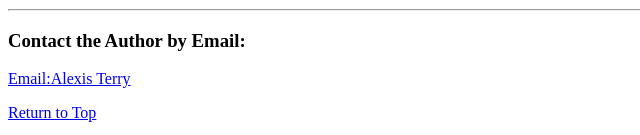
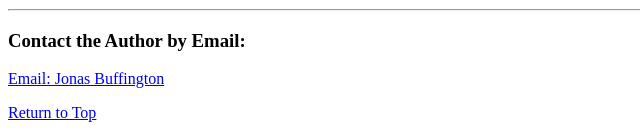
Before and after one commit to JonasBuffington/INFO2420, a plain HTML site: page INFO2420 practices/HTMLPractice3/index.html in a window 1280 px wide. Shown: the part 855-990 px from the top of the page, 0-640 px from the left. Drawn offline with Linux system fonts and the light colour scheme.

Commit message:
Added practice 3 to home page

```diff
--- a/INFO2420 practices/HTMLPractice3/index.html
+++ b/INFO2420 practices/HTMLPractice3/index.html
@@ -74,7 +74,7 @@
 
 <h3> Contact the Author by Email: </h3>
 
-<p> <a href="mailto:youremail@something">Email:Alexis Terry</a> </p>
+<p> <a href="mailto:youremail@something">Email: Jonas Buffington</a> </p>
 
 <p> <a href="#Top">Return to Top</a> </p>
 
```
